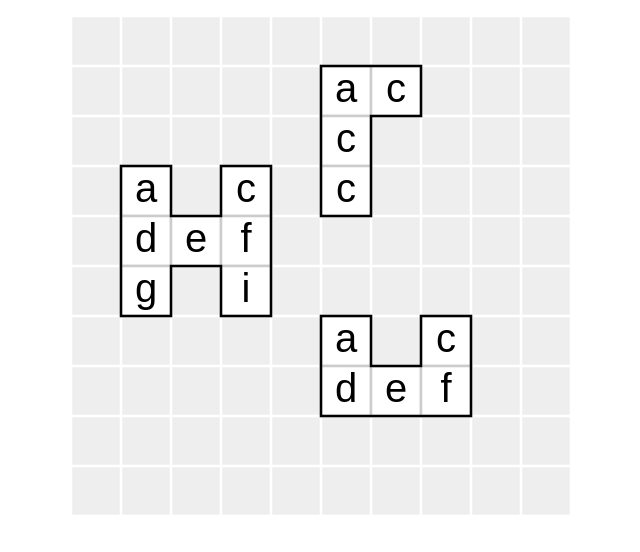
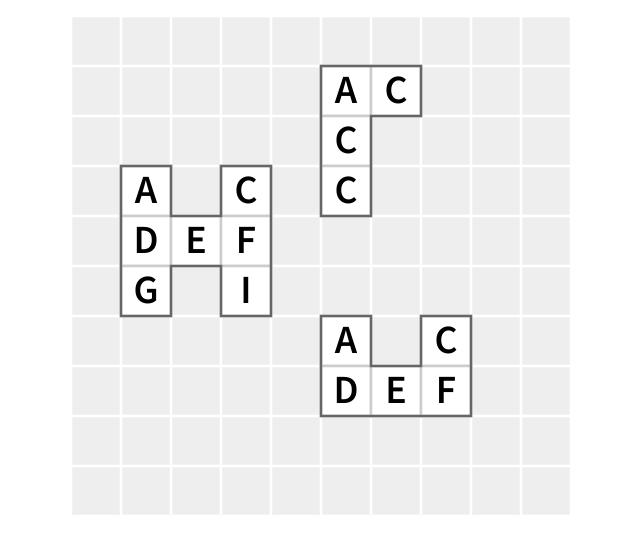
Before and after one commit to Paul-Hebert/tiled-words-2, a Vue app: page / in a window 1280 px wide. Shown: the top 552 px of the page, without its empty margins (319-959 px from the left). Built offline with nearby package versions, Linux system fonts and the light colour scheme.

Commit message:
Visual design tweaks

```diff
--- a/index.html
+++ b/index.html
@@ -4,6 +4,13 @@
     <meta charset="UTF-8" />
     <meta name="viewport" content="width=device-width, initial-scale=1.0" />
     <title>Vite App</title>
+
+    <link rel="preconnect" href="https://fonts.googleapis.com" />
+    <link rel="preconnect" href="https://fonts.gstatic.com" crossorigin />
+    <link
+      href="https://fonts.googleapis.com/css2?family=Source+Sans+3:ital,wght@0,200..900;1,200..900&display=swap"
+      rel="stylesheet"
+    />
   </head>
   <body>
     <div id="app"></div>
--- a/src/assets/base.css
+++ b/src/assets/base.css
@@ -9,7 +9,7 @@
 body {
   min-height: 100vh;
   line-height: 1.4;
-  font-family: sans-serif;
+  font-family: 'Source Sans 3', sans-serif;
   text-rendering: optimizeLegibility;
   -webkit-font-smoothing: antialiased;
   -moz-osx-font-smoothing: grayscale;
--- a/src/components/Tile.vue
+++ b/src/components/Tile.vue
@@ -101,8 +101,12 @@ const svgOutlinePath = computed(() => {
   transition: transform 1s ease-in-out;
 }
 
+.shadow {
+  opacity: 0.2;
+}
+
 .outline {
-  stroke: #000;
+  stroke: #666;
   stroke-width: 0.5px;
   fill: none;
 }
@@ -121,16 +125,17 @@ const svgOutlinePath = computed(() => {
 .shadow .cell-background {
   stroke: #000;
   fill: #000;
-  opacity: 0.2;
 }
 
 .invalid .cell-background {
   stroke: #f00;
   fill: #f00;
-  opacity: 0.2;
 }
 
 .cell-text {
   user-select: none;
+  text-transform: uppercase;
+  font-weight: 550;
+  transform: translateY(0.5px);
 }
 </style>
```
